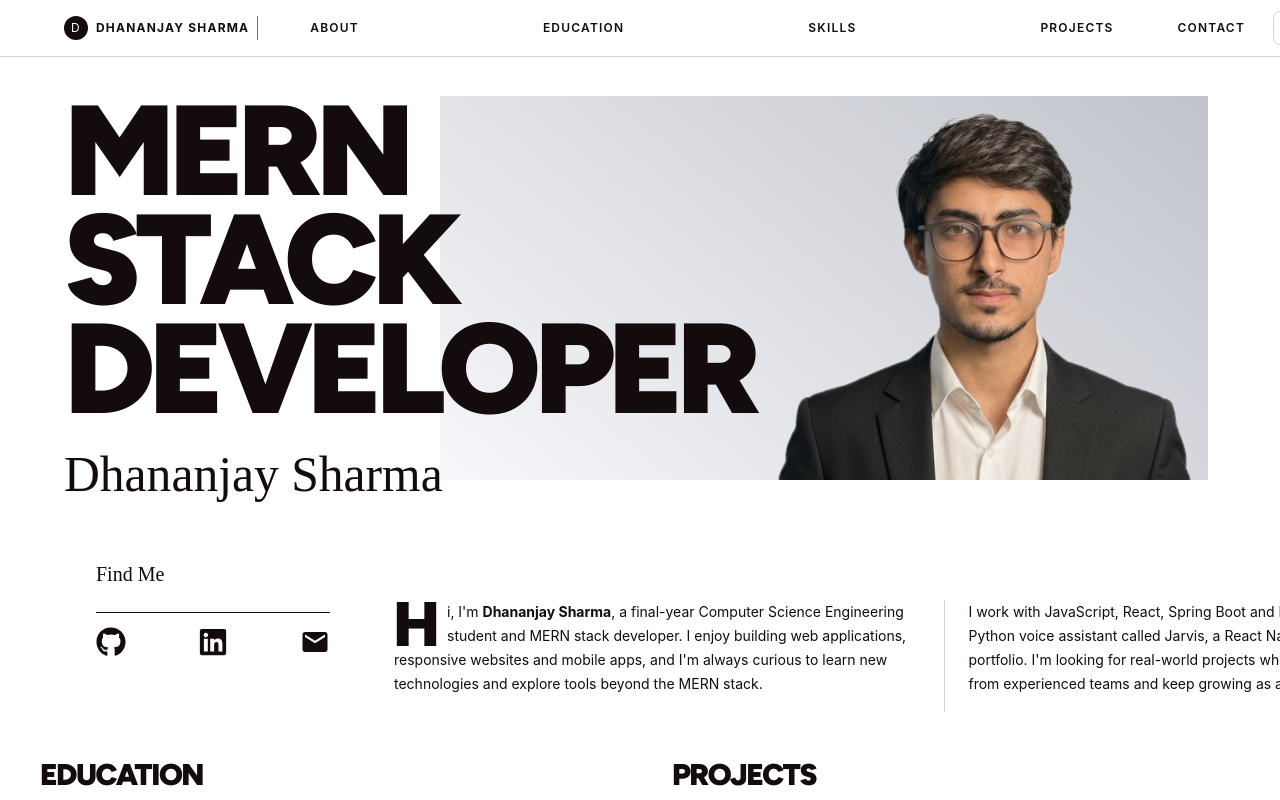
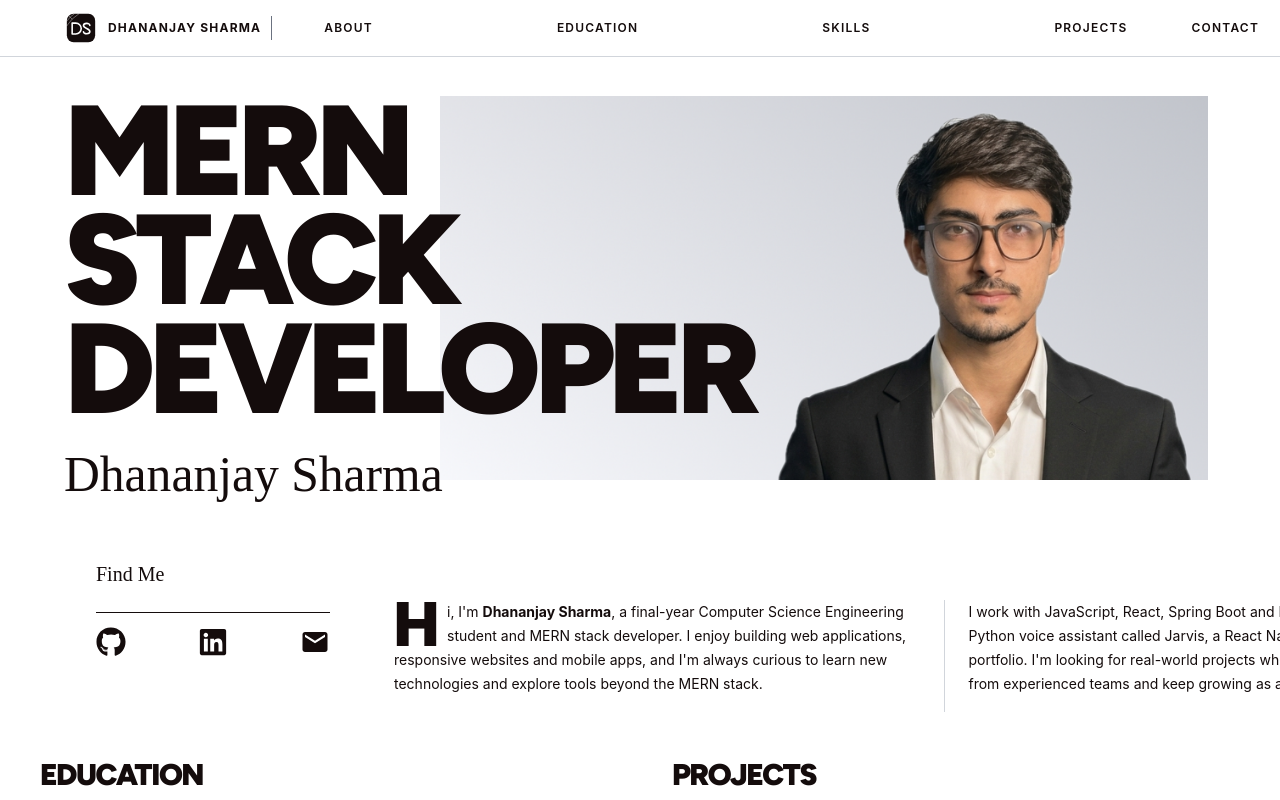
Before and after one commit to dhananjayshrama/react-based-website, a React (Vite) app: page / in a window 1280 px wide. Shown: the top 800 px of the page. Built offline with nearby package versions, Linux system fonts and the light colour scheme; a web font is replaced by a local one.

Commit message:
Add DS logo and favicon

```diff
--- /dev/null
+++ b/src/components/Logo.jsx
@@ -0,0 +1,35 @@
+import { memo } from "react";
+
+function Logo({ size = 40 }) {
+  return (
+    <svg
+      className="ds-logo"
+      width={size}
+      height={size}
+      viewBox="0 0 120 120"
+      role="img"
+      aria-label="DS logo"
+    >
+      <rect className="ds-logo__bg" x="10" y="10" width="100" height="100" rx="24" />
+
+      <g className="ds-logo__web">
+        <path pathLength="1" d="M10,36 Q20,20 36,10" />
+        <path pathLength="1" d="M10,52 Q26,26 52,10" />
+        <path pathLength="1" d="M10,10 L28,28" />
+      </g>
+
+      <g
+        className="ds-logo__letters"
+        transform="translate(60 62) scale(.8) translate(-43 -26)"
+      >
+        <path d="M4,2 V50 H20 A24 24 0 0 0 20,2 Z" />
+        <path
+          transform="translate(50,0)"
+          d="M32,12 C32,0 4,0 4,13 C4,26 32,26 32,39 C32,52 4,52 4,40"
+        />
+      </g>
+    </svg>
+  );
+}
+
+export default memo(Logo);
--- a/src/components/Navbar.jsx
+++ b/src/components/Navbar.jsx
@@ -1,5 +1,6 @@
 import { useState } from "react";
 import ThemeToggle from "./ThemeToggle";
+import Logo from "./Logo";
 
 const LINKS = [
   { label: "ABOUT", href: "#about" },
@@ -20,8 +21,13 @@ export default function Navbar() {
     >
       <div className="flex h-14 items-center justify-between px-5 sm:px-8 md:justify-start md:gap-10 md:px-16 md:py-7">
         {/* logo */}
-        <div className="flex shrink-0 items-center gap-2">
+        <div className="flex shrink-0 items-center gap-2.5">
+          <a href="#" aria-label="Home" className="shrink-0">
+            <Logo size={34} />
+          </a>
+          {/* old logo (backup):
           <span className="grid h-6 w-6 shrink-0 place-items-center rounded-full bg-ink text-paper">D</span>
+          */}
           <b className="whitespace-nowrap">DHANANJAY SHARMA</b>
           <div className="hidden h-6 w-px shrink-0 bg-muted md:block"></div>
         </div>
--- a/src/index.css
+++ b/src/index.css
@@ -240,3 +240,47 @@ html[data-theme='dark'] h1 {
   from { transform: rotate(0deg); }
   to   { transform: rotate(360deg); }
 }
+
+
+
+
+
+/* ---------- DS logo ---------- */
+.ds-logo {
+  display: block;
+  flex-shrink: 0;
+}
+
+.ds-logo__bg {
+  fill: var(--ink);
+}
+
+.ds-logo__letters {
+  fill: none;
+  stroke: var(--paper);
+  stroke-width: 7;
+  stroke-linecap: round;
+  stroke-linejoin: round;
+}
+
+.ds-logo__web path {
+  fill: none;
+  stroke: var(--paper);
+  stroke-width: 1.3;
+  stroke-linecap: round;
+  stroke-dasharray: 1;
+  animation: ds-web 3.6s ease-in-out infinite;
+}
+
+.ds-logo__web path:nth-child(2) { animation-delay: 0.15s; }
+.ds-logo__web path:nth-child(3) { animation-delay: 0.3s; }
+
+@keyframes ds-web {
+  0%   { stroke-dashoffset: 1; }
+  45%, 80% { stroke-dashoffset: 0; }
+  100% { stroke-dashoffset: -1; }
+}
+
+@media (prefers-reduced-motion: reduce) {
+  .ds-logo__web path { animation: none; stroke-dasharray: none; }
+}
```
